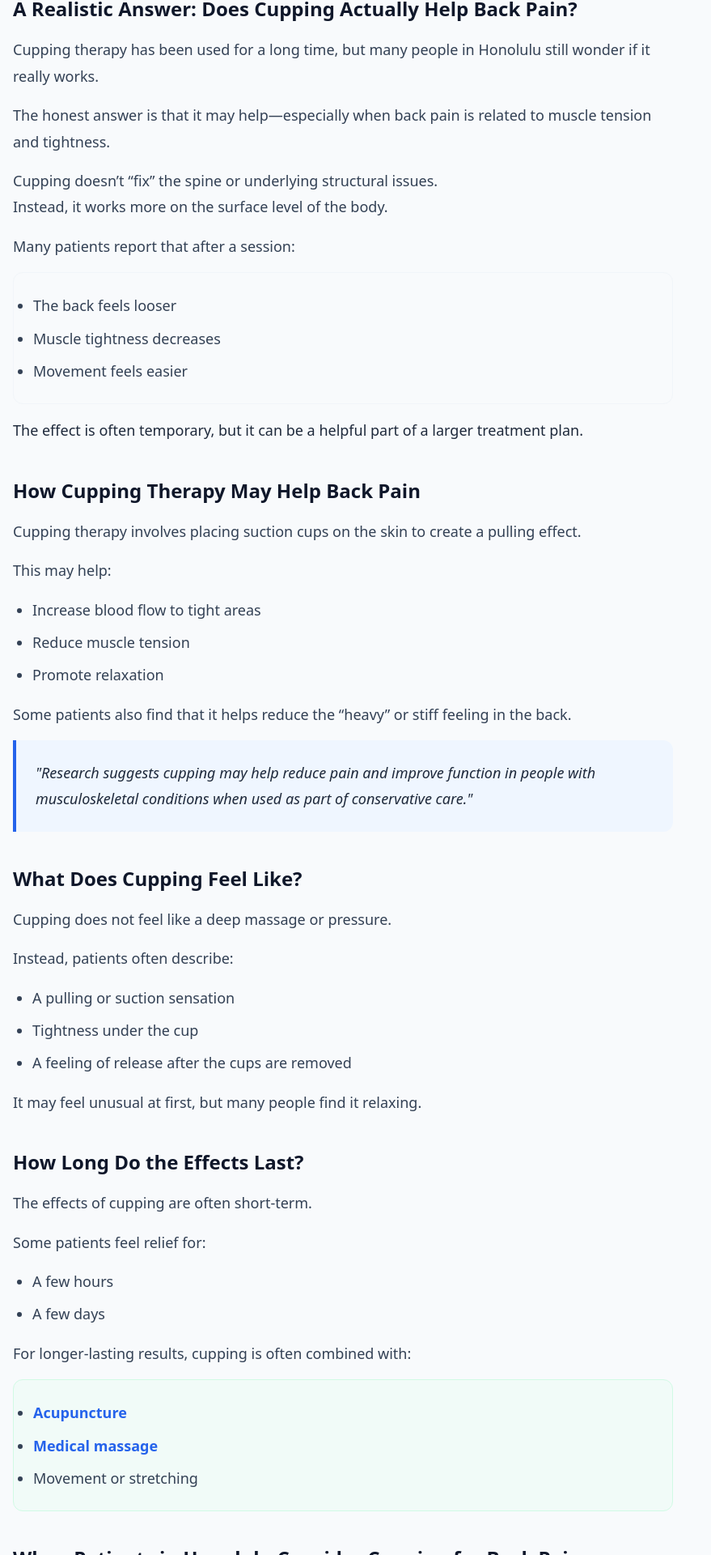
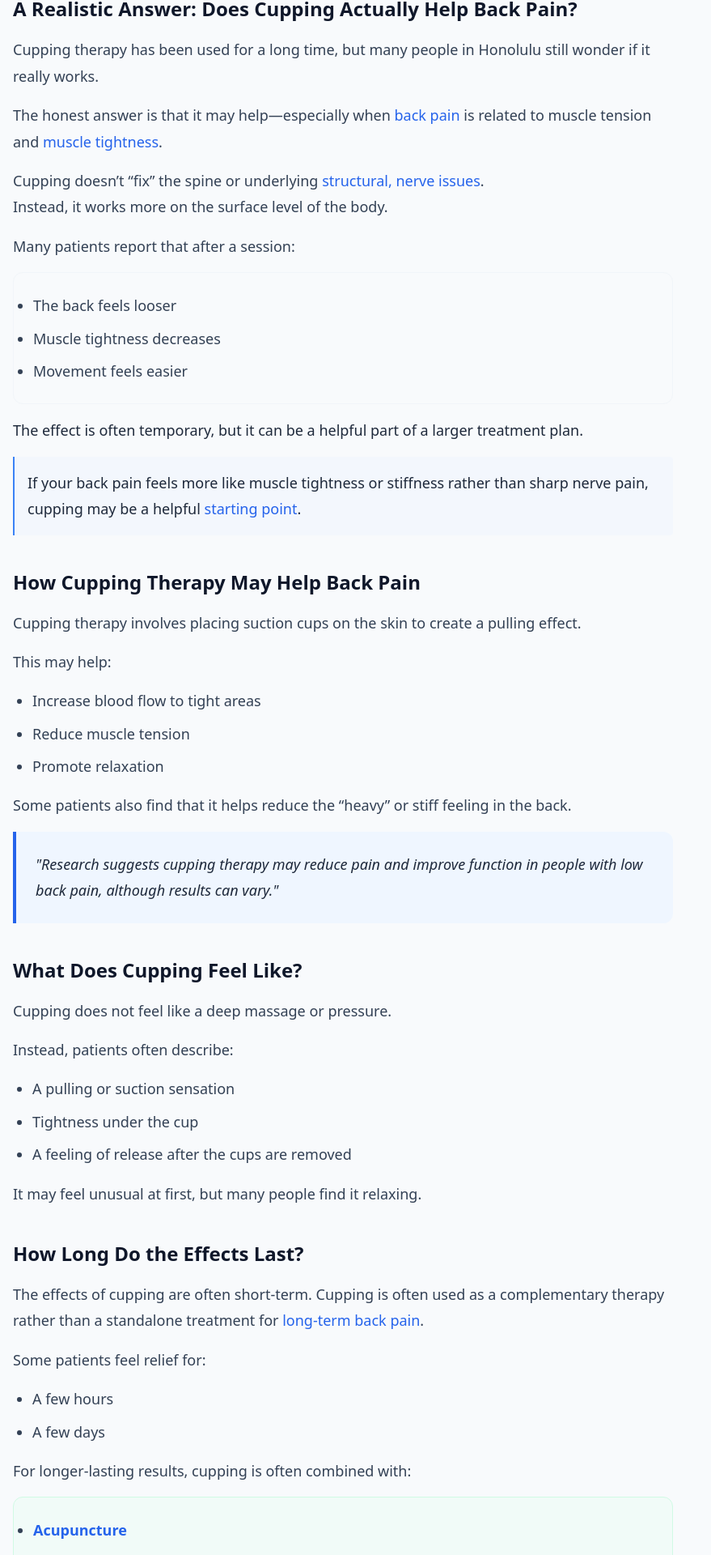
Before and after one commit to acutherapy/acutherapy-web-v2, a React (Vite) app: page /does-cupping-help-back-pain in a window 1280 px wide. Shown: the part 2100-4020 px from the top of the page at 81% size, without its empty margins (0-879 px from the left). Built offline with nearby package versions, Linux system fonts and the light colour scheme.

Commit message:
Enhance Cupping page with explicit citations, limitations, internal links, and clearer conversion logic

```diff
--- a/src/pages/DoesCuppingHelpBackPainPage.tsx
+++ b/src/pages/DoesCuppingHelpBackPainPage.tsx
@@ -147,8 +147,8 @@ export default function DoesCuppingHelpBackPainPage() {
             </h2>
             <div className="text-[16px] md:text-[18px] text-slate-700 leading-[1.8] mb-10 space-y-4">
               <p>Cupping therapy has been used for a long time, but many people in Honolulu still wonder if it really works.</p>
-              <p>The honest answer is that it may help—especially when back pain is related to muscle tension and tightness.</p>
-              <p>Cupping doesn’t “fix” the spine or underlying structural issues.<br/>Instead, it works more on the surface level of the body.</p>
+              <p>The honest answer is that it may help—especially when <Link to="/back-pain-acupuncture-honolulu" className="text-blue-600 hover:underline">back pain</Link> is related to muscle tension and <Link to="/medical-massage-honolulu" className="text-blue-600 hover:underline">muscle tightness</Link>.</p>
+              <p>Cupping doesn’t “fix” the spine or underlying <Link to="/sciatica-acupuncture-honolulu" className="text-blue-600 hover:underline">structural, nerve issues</Link>.<br/>Instead, it works more on the surface level of the body.</p>
               <p>Many patients report that after a session:</p>
               <ul className="list-disc pl-6 space-y-2 mb-4 bg-slate-50 p-6 rounded-xl border border-slate-100">
                 <li>The back feels looser</li>
@@ -156,6 +156,9 @@ export default function DoesCuppingHelpBackPainPage() {
                 <li>Movement feels easier</li>
               </ul>
               <p className="font-medium text-slate-800">The effect is often temporary, but it can be a helpful part of a larger treatment plan.</p>
+              <div className="mt-4 bg-blue-50/50 p-4 border-l-2 border-blue-500 rounded-r">
+                <p className="text-slate-800 font-medium">If your back pain feels more like muscle tightness or stiffness rather than sharp nerve pain, cupping may be a helpful <Link to="/contact-honolulu-acupuncture" className="text-blue-600 hover:underline">starting point</Link>.</p>
+              </div>
             </div>
 
             <h2 className="text-[24px] font-bold text-slate-900 mb-4">
@@ -172,7 +175,7 @@ export default function DoesCuppingHelpBackPainPage() {
               <p>Some patients also find that it helps reduce the “heavy” or stiff feeling in the back.</p>
               <div className="bg-blue-50 border-l-4 border-blue-600 p-6 mt-6 rounded-r-xl">
                  <p className="text-[16px] md:text-[18px] text-slate-800 font-medium italic">
-                   "Research suggests cupping may help reduce pain and improve function in people with musculoskeletal conditions when used as part of conservative care."
+                   "Research suggests cupping therapy may reduce pain and improve function in people with low back pain, although results can vary."
                  </p>
               </div>
             </div>
@@ -195,7 +198,7 @@ export default function DoesCuppingHelpBackPainPage() {
               How Long Do the Effects Last?
             </h2>
             <div className="text-[16px] md:text-[18px] text-slate-700 leading-[1.8] mb-10 space-y-4">
-              <p>The effects of cupping are often short-term.</p>
+              <p>The effects of cupping are often short-term. Cupping is often used as a complementary therapy rather than a standalone treatment for <Link to="/back-pain-acupuncture-honolulu" className="text-blue-600 hover:underline">long-term back pain</Link>.</p>
               <p>Some patients feel relief for:</p>
               <ul className="list-disc pl-6 space-y-2 mb-4">
                 <li>A few hours</li>
@@ -205,7 +208,7 @@ export default function DoesCuppingHelpBackPainPage() {
               <ul className="list-disc pl-6 space-y-2 mb-4 bg-emerald-50/50 p-6 rounded-xl border border-emerald-100">
                 <li><Link to="/acupuncture-honolulu" className="text-blue-600 font-bold hover:underline">Acupuncture</Link></li>
                 <li><Link to="/medical-massage-honolulu" className="text-blue-600 font-bold hover:underline">Medical massage</Link></li>
-                <li>Movement or stretching</li>
+                <li>Movement or <Link to="/neck-pain-treatment-honolulu" className="text-blue-600 hover:underline">stretching</Link></li>
               </ul>
             </div>
 
```
